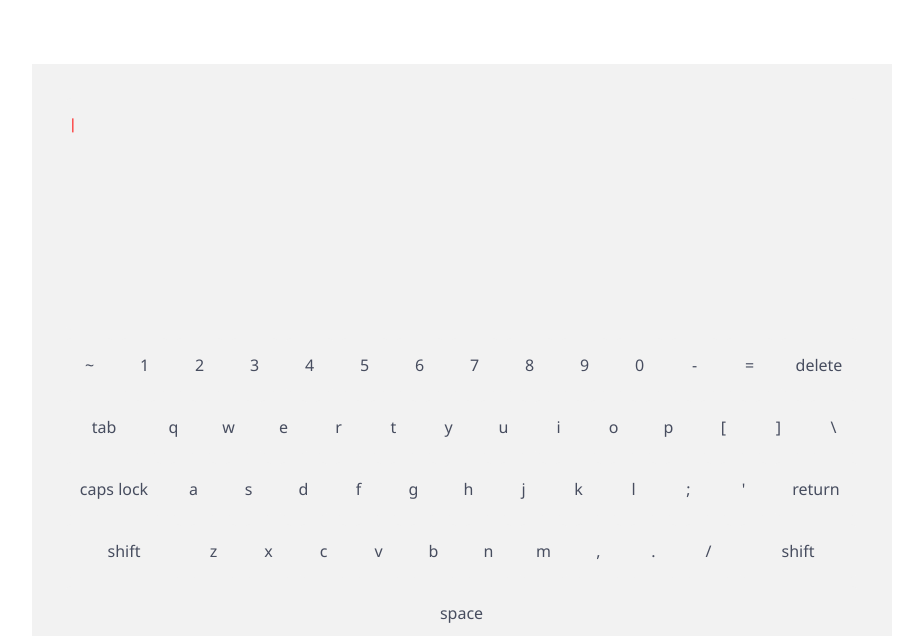
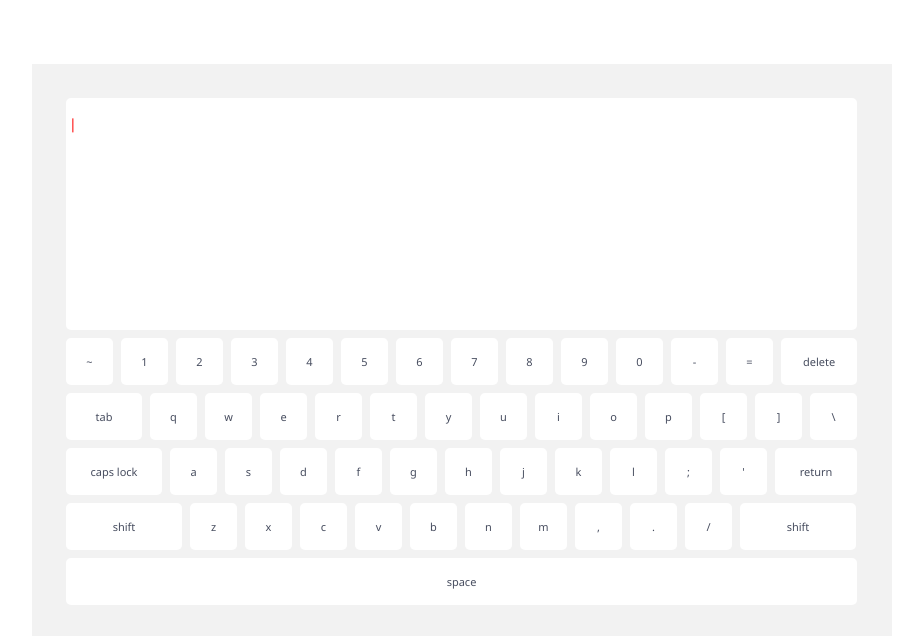
Before and after one commit to DrRO/KB, a plain HTML site: page index.html in a window 1280 px wide. Shown: the top 636 px of the page, without its empty margins (208-1131 px from the left). Drawn offline with Linux system fonts and the light colour scheme; grey boxes are pictures that could not be loaded.

Commit message:
Update style.css

```diff
--- a/css/style.css
+++ b/css/style.css
@@ -1,7 +1,7 @@
 /* CSS Document */
 body, html {
 	font-family:Segoe, "Segoe UI", "DejaVu Sans", "Trebuchet MS", Verdana, sans-serif;
-	color: #ffc8f8;
+	color: #161208;
 	font-size: 12px;
 	margin: 0px;
 	padding: 0px
@@ -40,14 +40,12 @@ ul{
 .keysholder li{
 	float: left;
 	display: block;
-	background: #f2f2f2;
+	background: #fff;
 	margin: 4px;
 	padding: 16px 3px;
 	color: #474d5f;
 	text-align: center;
-	font-size: 16px;
-	border: 5px;
-	border:#7e0000;
+	font-size: 11px;
 	border-radius: 5px;
 	cursor: pointer;
 	position: relative;
```
